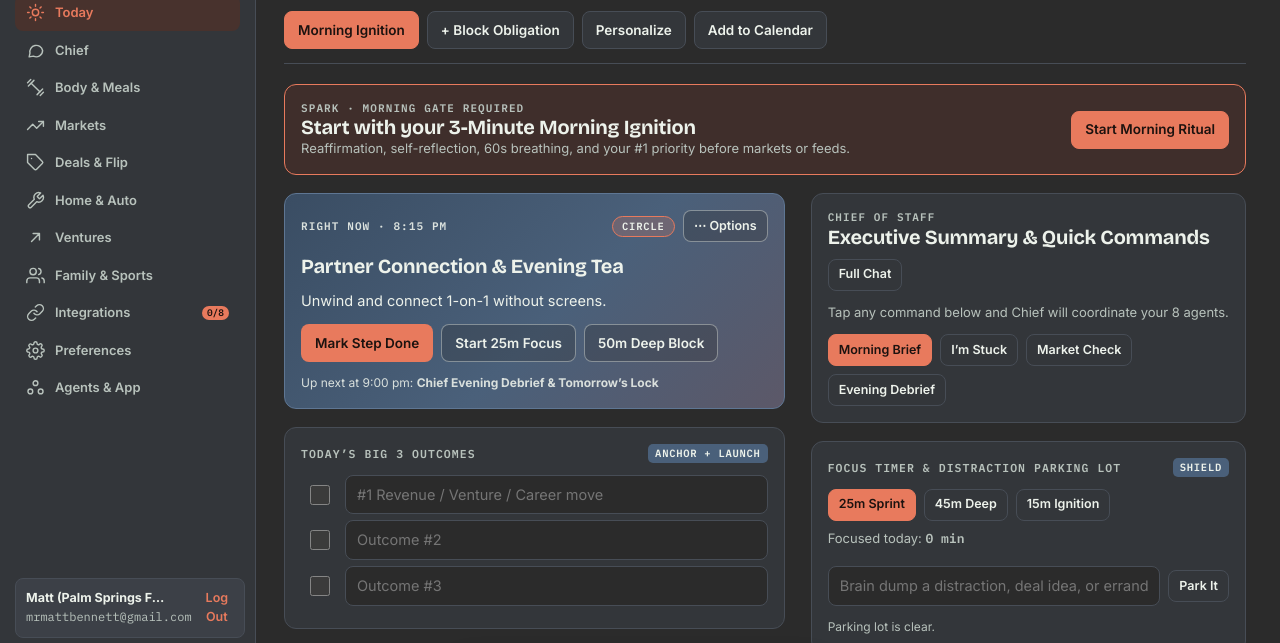
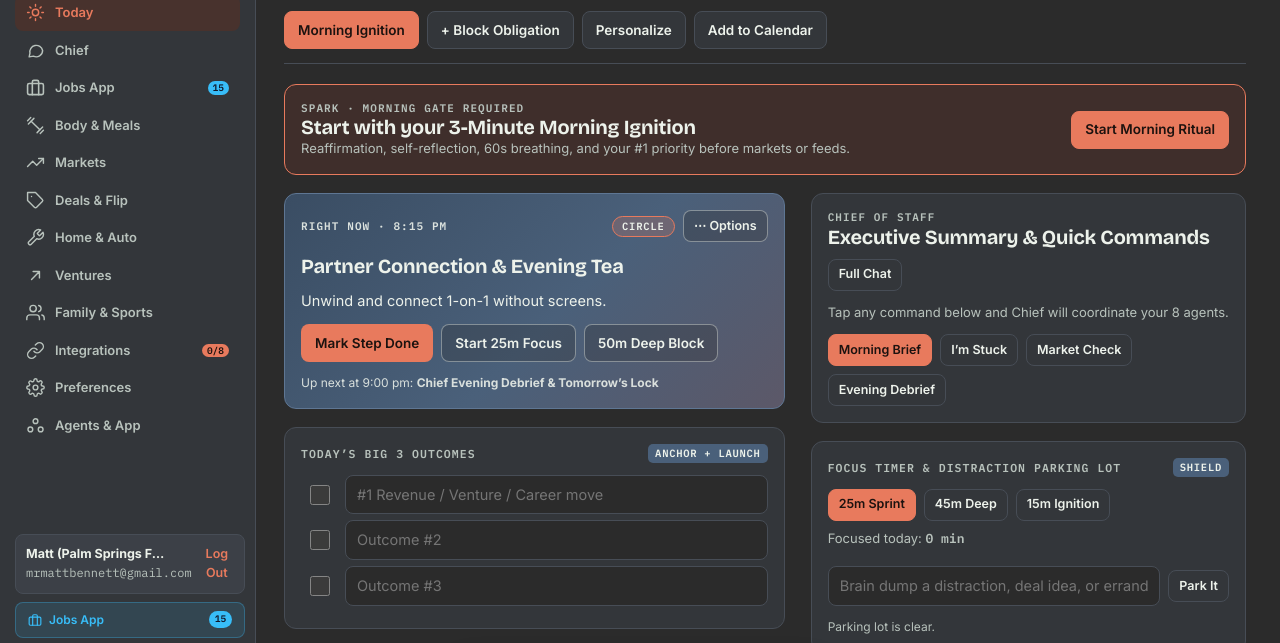
Before and after one commit to mrmattbennett-rgb/Life-Manager, a plain HTML site: page index.html in a window 1280 px wide. Both pictures are taken after a click on the button "1-Click Founder Login". Shown: the part 79-722 px from the top of the page. Drawn offline with nearby package versions, Linux system fonts and the light colour scheme.

Commit message:
Add link to Jobs App in main dashboard left panel rail

```diff
--- a/index.html
+++ b/index.html
@@ -56,6 +56,14 @@
         <div><b id="userNameDisp">User</b><span class="hint small mono" id="userEmailDisp"></span></div>
         <button class="btn sm link" id="logoutBtn" type="button" title="Log Out / Switch User">Log Out</button>
       </div>
+      <a class="btn sm" href="/jobs" style="display:flex;align-items:center;justify-content:center;gap:7px;background:rgba(56,189,248,0.12);border:1px solid rgba(56,189,248,0.3);color:#38bdf8;font-weight:600;padding:8px 12px;border-radius:8px;text-decoration:none;font-size:12px;">
+        <svg viewBox="0 0 24 24" style="width:14px;height:14px;stroke:currentColor;fill:none;stroke-width:2;stroke-linecap:round;stroke-linejoin:round;" aria-hidden="true">
+          <rect x="2" y="7" width="20" height="14" rx="2" ry="2"/>
+          <path d="M16 21V5a2 2 0 0 0-2-2h-4a2 2 0 0 0-2 2v16"/>
+        </svg>
+        <span>Jobs App</span>
+        <span style="font-family:var(--font-mono, monospace);font-size:9.5px;background:#38bdf8;color:#0f172a;font-weight:700;padding:1px 6px;border-radius:99px;margin-left:auto;">15</span>
+      </a>
       <button class="btn sun sm" id="wakeBtn" type="button">Morning Ignition</button>
       <a id="fpill" href="#today"></a>
       <div class="railmeta" id="sync">Saved on device</div>
@@ -70,5 +78,30 @@
 <script src="./steady-data.js"></script>
 <script src="./steady-engine.js"></script>
 <script src="./steady-views.js"></script>
+<script>
+// Seamlessly inject Jobs App navigation link into Primary Navigation rail
+(function() {
+  function injectJobsNav() {
+    const nav = document.getElementById("nav");
+    if (nav && !nav.querySelector('a[href="/jobs"]')) {
+      const a = document.createElement("a");
+      a.href = "/jobs";
+      a.setAttribute("data-app", "jobs");
+      a.innerHTML = '<svg viewBox="0 0 24 24" aria-hidden="true" style="stroke:currentColor;fill:none;stroke-width:2;stroke-linecap:round;stroke-linejoin:round;"><rect x="2" y="7" width="20" height="14" rx="2" ry="2"/><path d="M16 21V5a2 2 0 0 0-2-2h-4a2 2 0 0 0-2 2v16"/></svg><span>Jobs App</span><span class="badge" style="background:#38bdf8;color:#0f172a;font-weight:700;">15</span>';
+      if (nav.children.length >= 2) {
+        nav.insertBefore(a, nav.children[2]);
+      } else {
+        nav.appendChild(a);
+      }
+    }
+  }
+  const obs = new MutationObserver(injectJobsNav);
+  const nav = document.getElementById("nav");
+  if (nav) obs.observe(nav, { childList: true });
+  window.addEventListener("DOMContentLoaded", injectJobsNav);
+  window.addEventListener("load", injectJobsNav);
+  injectJobsNav();
+})();
+</script>
 </body>
 </html>
```
